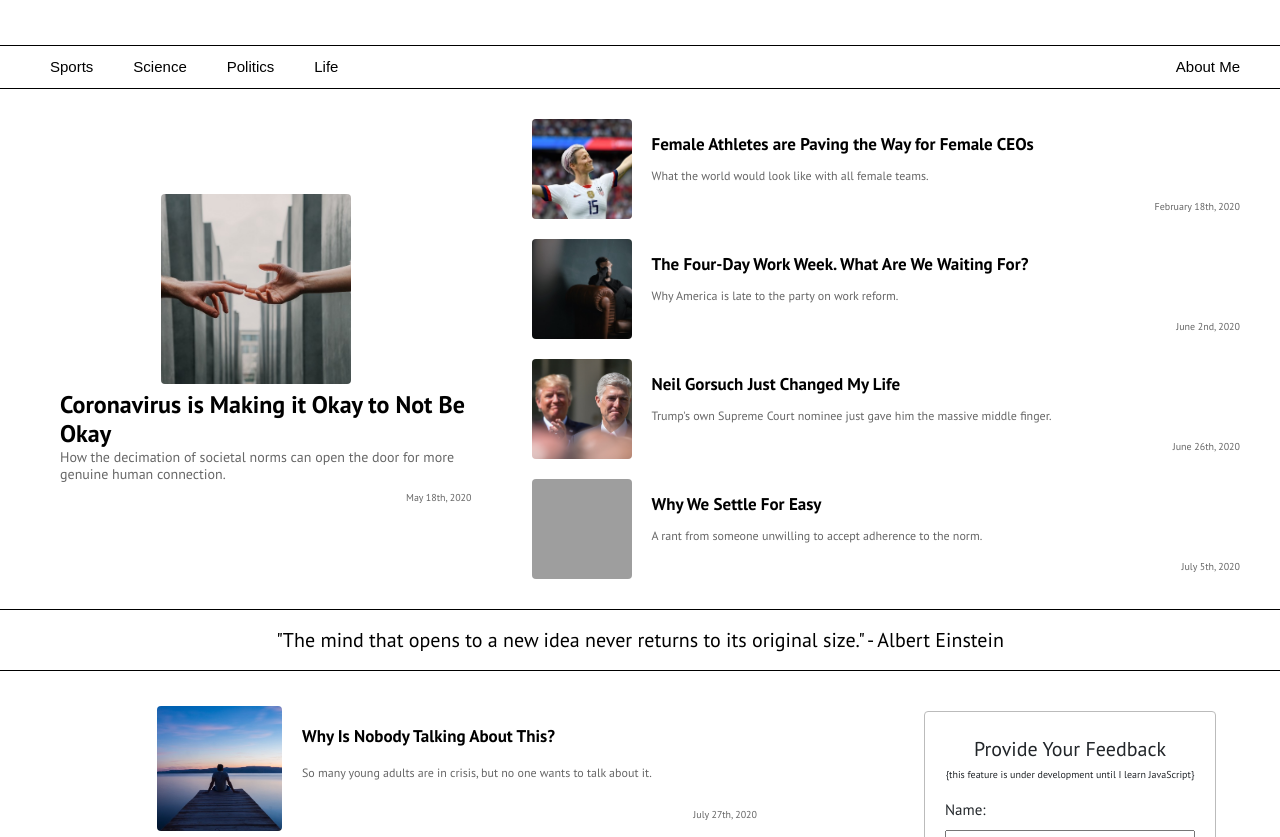
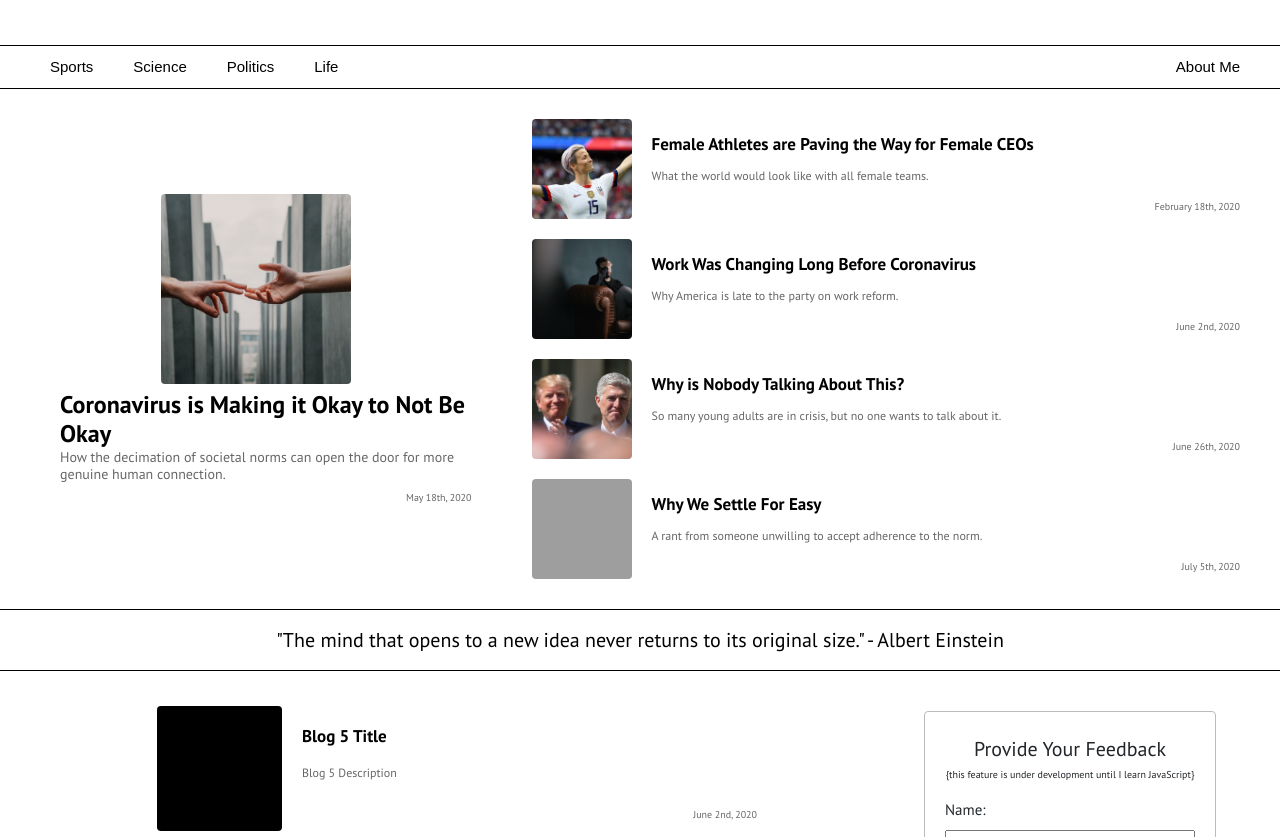
Before and after one commit to campbeljc/blog, a plain HTML site: page index.html in a window 1280 px wide. Shown: the part 115-952 px from the top of the page. Drawn offline with nearby package versions, Linux system fonts and the light colour scheme; grey boxes are pictures that could not be loaded; a web font is replaced by a local one.

Commit message:
Add files via upload

```diff
--- a/index.html
+++ b/index.html
@@ -40,15 +40,15 @@
 			</div>
 			<div class="box">
 				<a class="image" href="Blog3.html" target="_blank"><img src="Blog3.jpg"></a>
-				<a class="title" href="Blog3.html" target="_blank"><h3>The Four-Day Work Week. What Are We Waiting For?</h3></a>
+				<a class="title" href="Blog3.html" target="_blank"><h3>Work Was Changing Long Before Coronavirus</h3></a>
 				<a class="subtitle" href="Blog3.html" target="_blank"><h2>Why America is late to the party on work reform.</h2></a>
 				<a class="date" href="Blog3.html" target="_blank"><h4>June 2nd, 2020</h4></a>
 			</div>
 			<div class="box">
-				<a class="image" href="Blog4.html" target="_blank"><img src="Blog4Img.jpeg"></a>
-				<a class="title" href="Blog4.html" target="_blank"><h3>Neil Gorsuch Just Changed My Life</h3></a>
-				<a class="subtitle" href="Blog4.html" target="_blank"><h2>Trump's own Supreme Court nominee just gave him the massive middle finger.</h2></a>
-				<a class="date" href="Blog4.html" target="_blank"><h4>June 26th, 2020</h4></a>
+				<a class="image" href="Blog6.html" target="_blank"><img src="Blog4Img.jpeg"></a>
+				<a class="title" href="Blog6.html" target="_blank"><h3>Why is Nobody Talking About This?</h3></a>
+				<a class="subtitle" href="Blog6.html" target="_blank"><h2>So many young adults are in crisis, but no one wants to talk about it.</h2></a>
+				<a class="date" href="Blog6.html" target="_blank"><h4>June 26th, 2020</h4></a>
 				</a>
 			</div>
 			<div class="box">
@@ -65,10 +65,10 @@
 	<div class="feed-container">
 		<div class="feed">
 			<div class="box">
-				<a class="image" href="Blog6.html" target="_blank"><img src="Blog6.jpg"></a>
-				<a class="title" href="Blog6.html" target="_blank"><h3>Why Is Nobody Talking About This?</h3></a>
-				<a class="subtitle" href="Blog6.html" target="_blank"><h2>So many young adults are in crisis, but no one wants to talk about it.</h2></a>
-				<a class="date" href="Blog6.html" target="_blank"><h4>July 27th, 2020</h4></a>
+				<a class="image" href="Blog1.html" target="_blank"><img src="place_holder.png"></a>
+				<a class="title" href="Blog1.html" target="_blank"><h3>Blog 5 Title</h3></a>
+				<a class="subtitle" href="Blog1.html" target="_blank"><h2>Blog 5 Description</h2></a>
+				<a class="date" href="Blog1.html" target="_blank"><h4>June 2nd, 2020</h4></a>
 			</div>
 			<div class="box">
 				<a class="image" href="Blog5.html" target="_blank"><img src="place_holder.png"></a>
```
